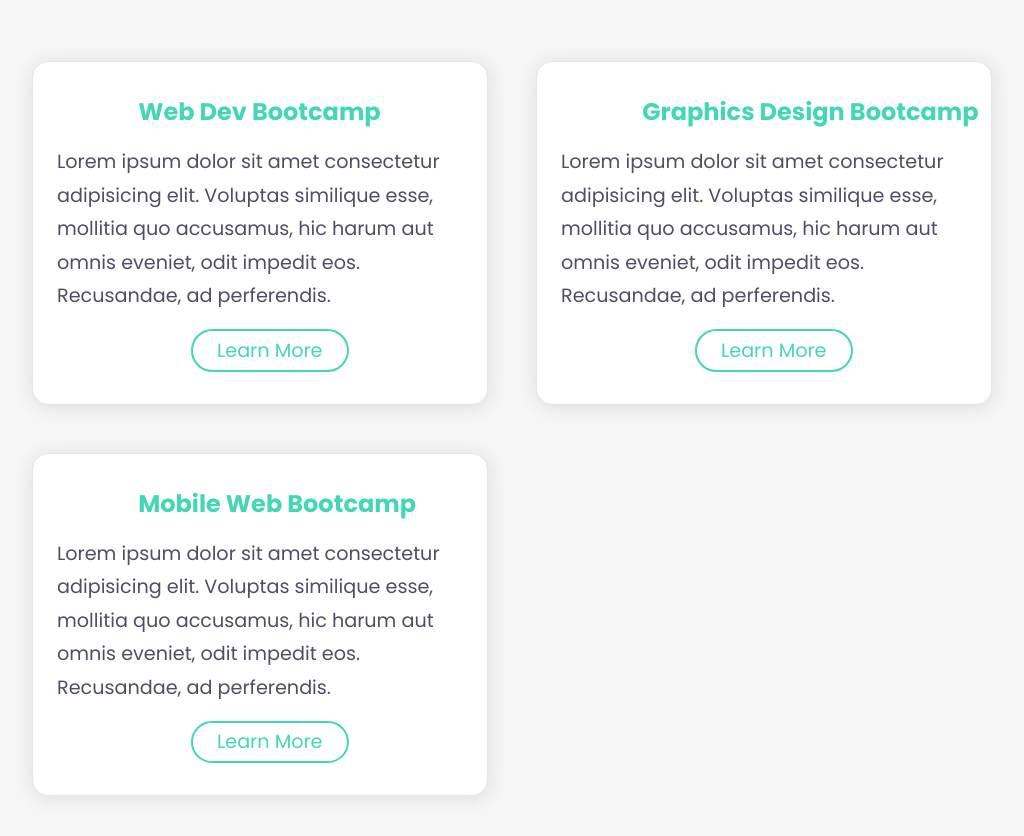
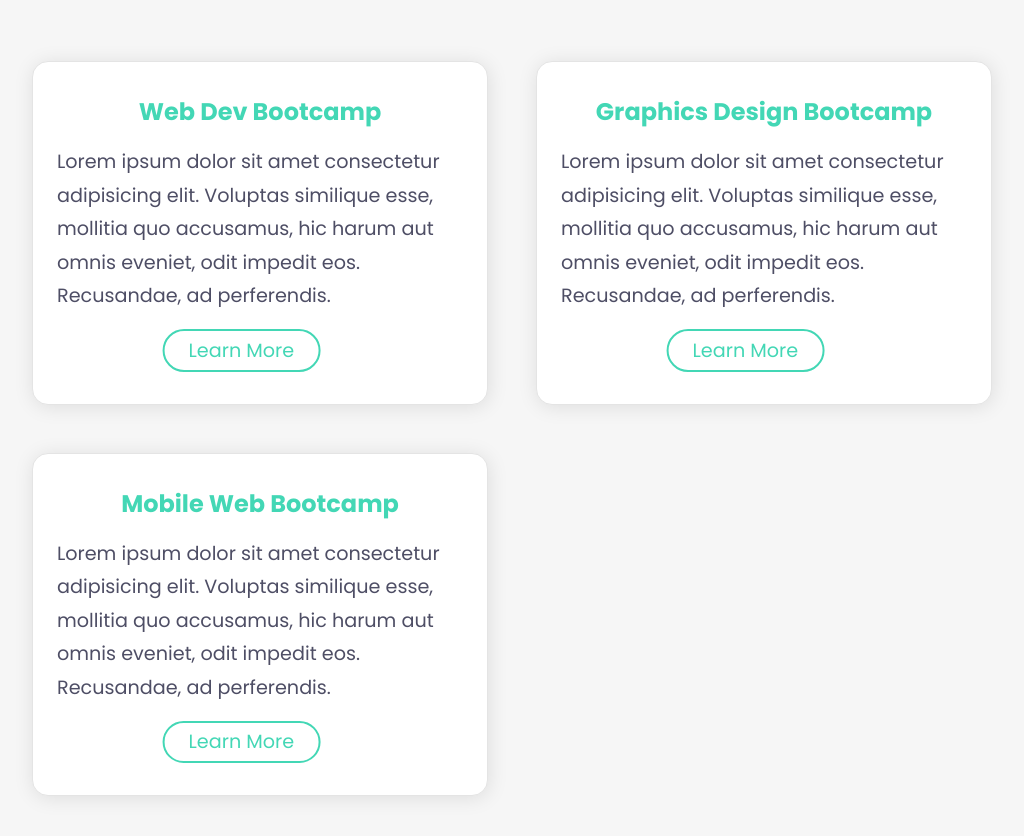
Before and after one commit to Sanjar1304/grid_template, a plain HTML site: page index.html in a window 1280 px wide. Shown: the part 4358-5194 px from the top of the page, without its empty margins (128-1152 px from the left). Drawn offline with Linux system fonts and the light colour scheme.

Commit message:
second time resend grid template

```diff
--- a/style/style.css
+++ b/style/style.css
@@ -401,11 +401,11 @@ p{
 }
 
 .b-camp-content h5{
-    transform: translateX(20%);
+    text-align: center;
 }
 
 .b-camp-content a{
-    transform: translateX(85%);
+    transform: translateX(67%);
 }
 
 .bootcamps{
```
